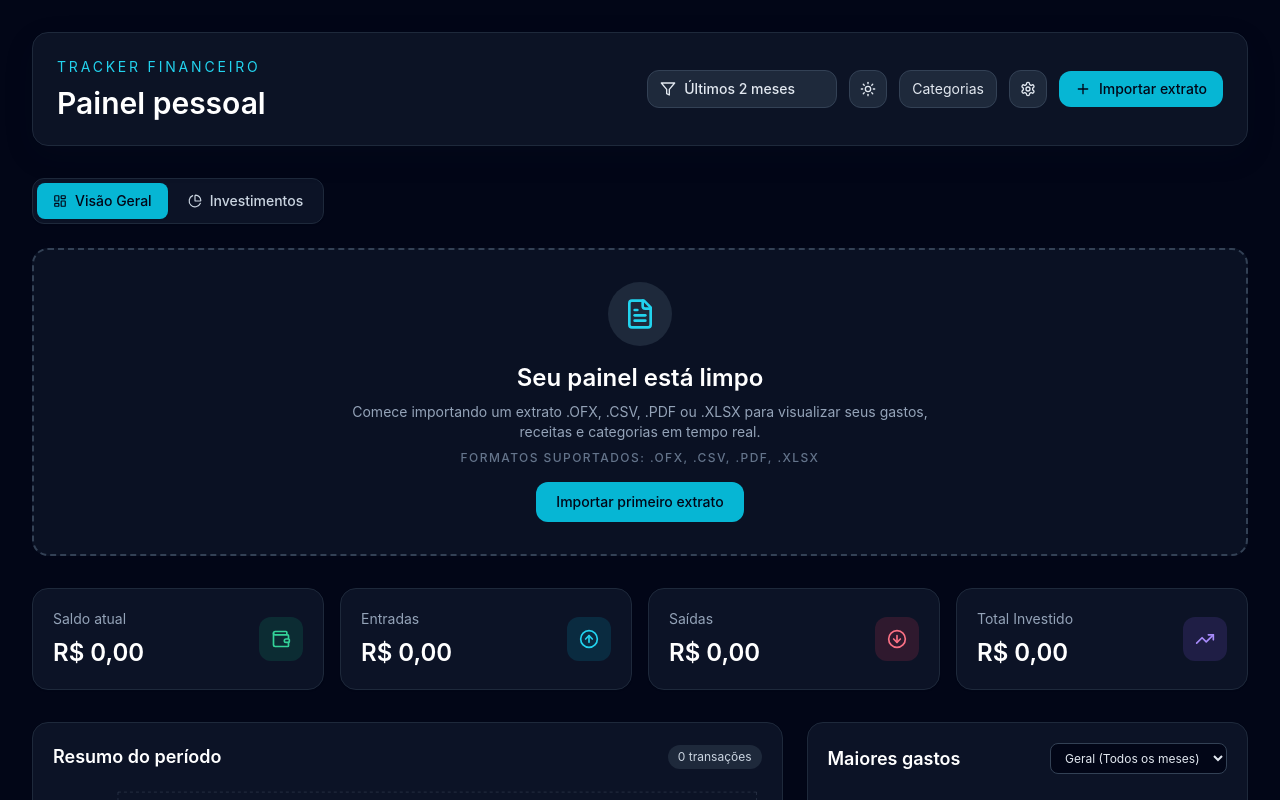
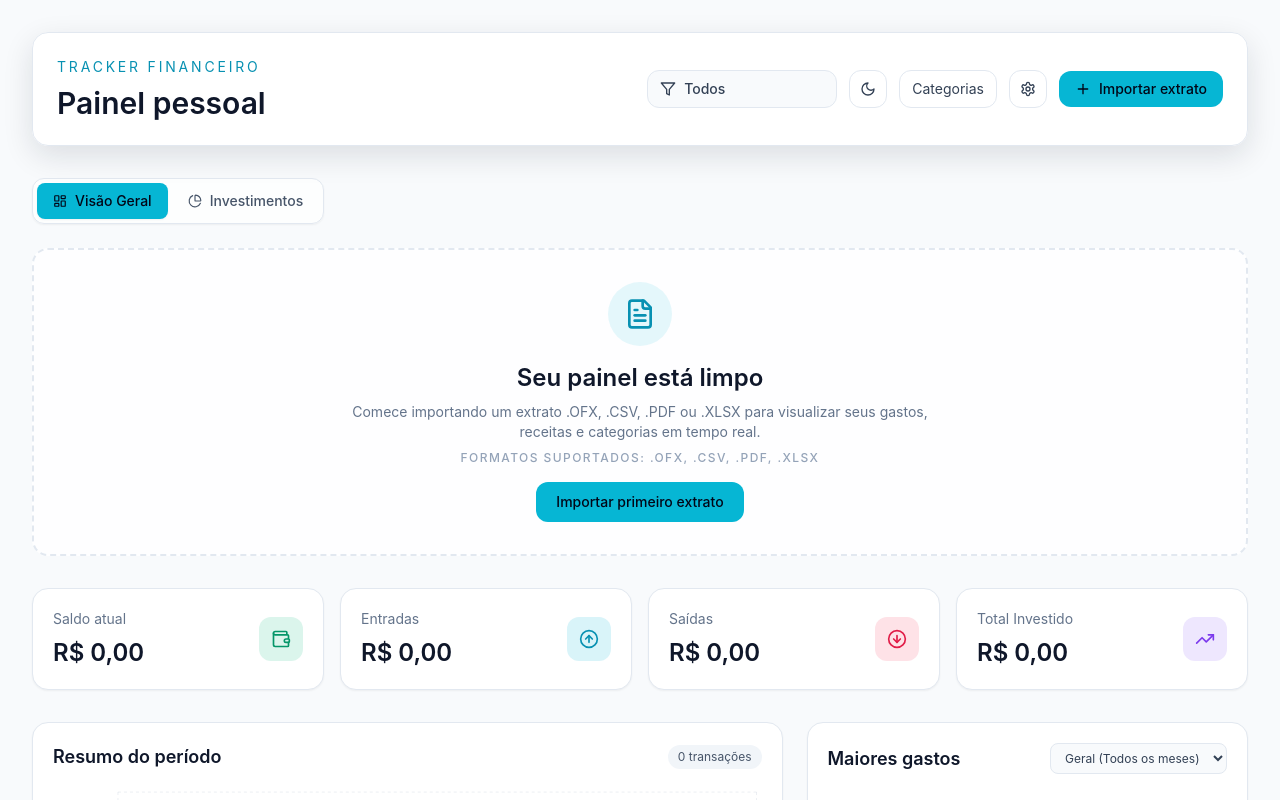
Before and after one commit to Saraingridsousa/Tracker-Financeiro, a React (Vite) app: page / in a window 1280 px wide. Shown: the top 800 px of the page. Built offline with nearby package versions, Linux system fonts and the light colour scheme.

Commit message:
feat: define periodo inicial como Todos com referencia temporal dinamica e tema claro padrao

```diff
--- a/index.html
+++ b/index.html
@@ -6,7 +6,7 @@
     <meta name="description" content="Tracker Financeiro - controle pessoal de finanças" />
     <title>Tracker Financeiro</title>
   </head>
-  <body class="bg-slate-950">
+  <body class="bg-slate-50">
     <div id="root"></div>
     <script type="module" src="/src/main.tsx"></script>
   </body>
--- a/src/App.tsx
+++ b/src/App.tsx
@@ -53,6 +53,15 @@ const parseISODate = (value: string) => {
   return new Date(year, month - 1, day);
 };
 
+const normalizeDateToISO = (dateStr: string) => {
+  if (!dateStr) return '';
+  if (dateStr.includes('/')) {
+    const [day, month, year] = dateStr.split('/');
+    return `${year}-${month.padStart(2, '0')}-${day.padStart(2, '0')}`;
+  }
+  return dateStr.split('T')[0];
+};
+
 const formatBrazilianDate = (value: string) => {
   if (!value) return '';
 
@@ -77,8 +86,13 @@ const getMonthLabel = (date: Date) =>
 const filterTransactionsByPeriod = (items: Transaction[], period: (typeof periodOptions)[number]['value']) => {
   if (period === 'all') return items;
 
-  const now = new Date();
-  const currentMonth = new Date(now.getFullYear(), now.getMonth(), 1);
+  const latestDate = items
+    .map((item) => normalizeDateToISO(item.date))
+    .filter((date) => /^\d{4}-\d{2}-\d{2}$/.test(date))
+    .sort((left, right) => right.localeCompare(left))[0];
+  const fallbackDate = new Date();
+  const referenceDate = latestDate ? parseISODate(latestDate) : fallbackDate;
+  const currentMonth = new Date(referenceDate.getFullYear(), referenceDate.getMonth(), 1);
   const startDate = new Date(currentMonth);
 
   if (period === 'month') {
@@ -101,7 +115,10 @@ const filterTransactionsByPeriod = (items: Transaction[], period: (typeof period
     startDate.setFullYear(currentMonth.getFullYear() - 1);
   }
 
-  return items.filter((item) => parseISODate(item.date) >= startDate);
+  return items.filter((item) => {
+    const normalizedDate = normalizeDateToISO(item.date);
+    return /^\d{4}-\d{2}-\d{2}$/.test(normalizedDate) && parseISODate(normalizedDate) >= startDate;
+  });
 };
 
 const buildMonthlyData = (items: Transaction[]) => {
@@ -298,10 +315,17 @@ function App() {
   const backupInputRef = useRef<HTMLInputElement | null>(null);
   const [isDragging, setIsDragging] = useState(false);
   const [isImporting, setIsImporting] = useState(false);
-  const [selectedPeriod, setSelectedPeriod] = useState<(typeof periodOptions)[number]['value']>('last2months');
+  const [selectedPeriod, setSelectedPeriod] = useState<(typeof periodOptions)[number]['value']>('all');
   const [categoryChartPeriod, setCategoryChartPeriod] = useState<string>('ALL');
   const [incomeChartPeriod, setIncomeChartPeriod] = useState<string>('ALL');
-  const [theme, setTheme] = useState<'dark' | 'light'>('dark');
+  const [theme, setTheme] = useState<'dark' | 'light'>(() => {
+    if (typeof window !== 'undefined') {
+      const savedTheme = window.localStorage.getItem('tracker-theme');
+      if (savedTheme === 'light' || savedTheme === 'dark') return savedTheme;
+    }
+
+    return 'light';
+  });
   const [showCategoryManager, setShowCategoryManager] = useState(false);
   const [showSettingsMenu, setShowSettingsMenu] = useState(false);
   const [selectedCategoryFilter, setSelectedCategoryFilter] = useState('all');
@@ -340,12 +364,6 @@ function App() {
     importBackup: importInvestmentBackup,
     exportBackup: exportInvestmentBackup,
   } = investmentsStore;
-
-  useEffect(() => {
-    const savedTheme = window.localStorage.getItem('tracker-theme');
-    const preferredTheme = savedTheme === 'light' || savedTheme === 'dark' ? savedTheme : 'dark';
-    setTheme(preferredTheme);
-  }, []);
 
   useEffect(() => {
     document.documentElement.classList.toggle('dark', theme === 'dark');
```
